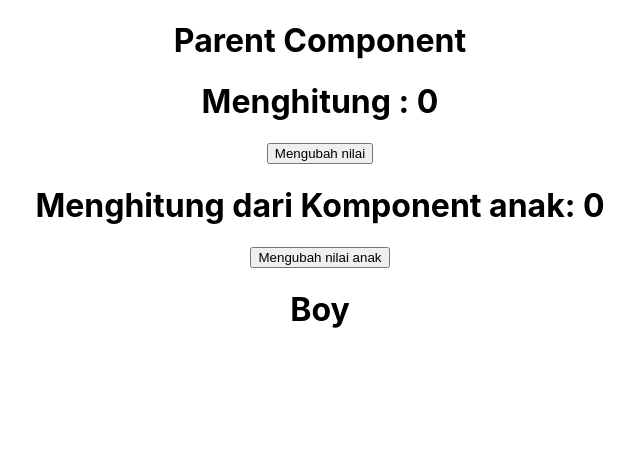
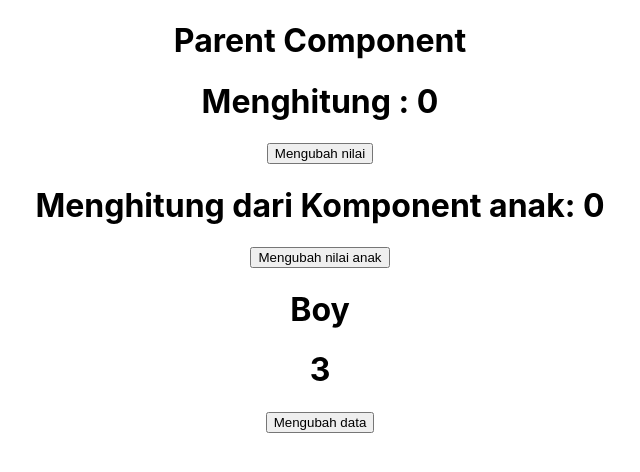
Before and after one commit to salsabilaathika-97/latihan-react-performance, a React (Create React App) app: page / in a window 1280 px wide. Shown: the top 472 px of the page, without its empty margins (320-960 px from the left). Built offline with nearby package versions, Linux system fonts and the light colour scheme.

Commit message:
add use memo for lengdata function

```diff
--- a/src/App.js
+++ b/src/App.js
@@ -1,11 +1,13 @@
 import './App.css';
-import React, {useState, useCallback} from "react";
+import React, {useState, useCallback, useMemo} from "react";
 const Child = React.lazy(() => import ('./components/Child'));
 const Son = React.lazy(() => import ('./components/Son'));
 
 function App() {
   const [count, setCount] = useState(0);
   const [countChild, setCountChild] = useState(0);
+  const [data, setData] = useState(['Ayato', 'Childe', 'Zhongli']);
+
   const handleCount = () => {
     setCount(count + 1);
   }
@@ -16,6 +18,17 @@ function App() {
 
   const memoHandleAnak = useCallback(() => handleAnak(), []);
 
+  const lengthData = () => {
+    console.log("Ini fungsi lengthData");
+    return data.length;
+  };
+
+  const memoLength = useMemo(() => lengthData(), [data]);
+
+  const handleData = () => {
+    setData(['Itto', 'Kaeya', 'Diluc', 'Thoma'])
+  }
+
   return (
     <div className="App">
       <h1>Parent Component</h1>
@@ -23,6 +36,8 @@ function App() {
       <button onClick={handleCount}>Mengubah nilai</button>
       <Child handleAnak={memoHandleAnak} countChild = {countChild} />
       <Son />
+      <h1>{memoLength}</h1>
+      <button onClick={handleData}>Mengubah data</button>
     </div>
   );
 }
```
